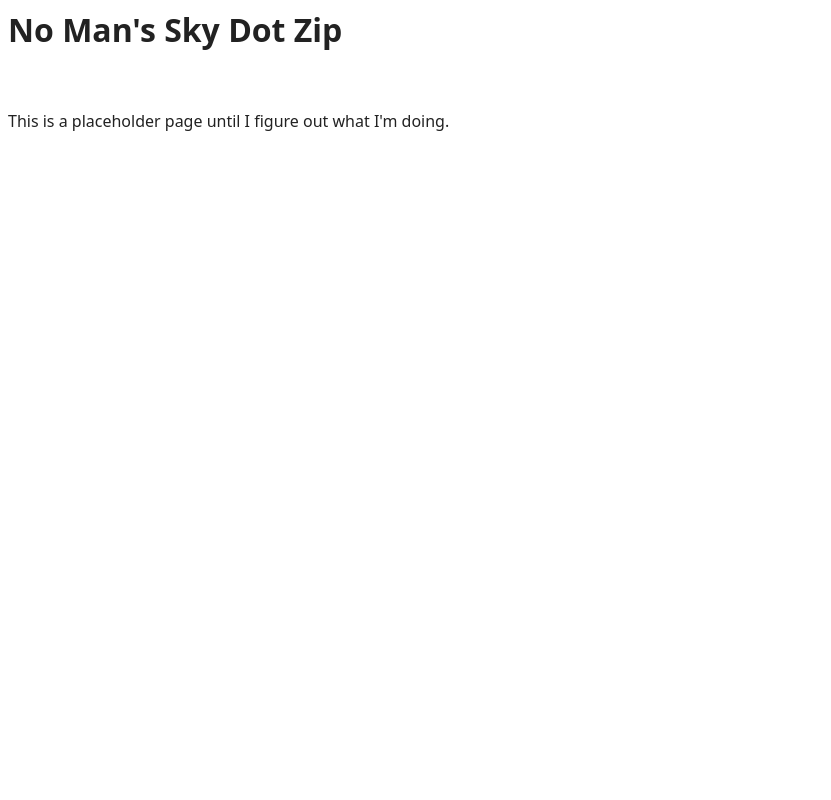
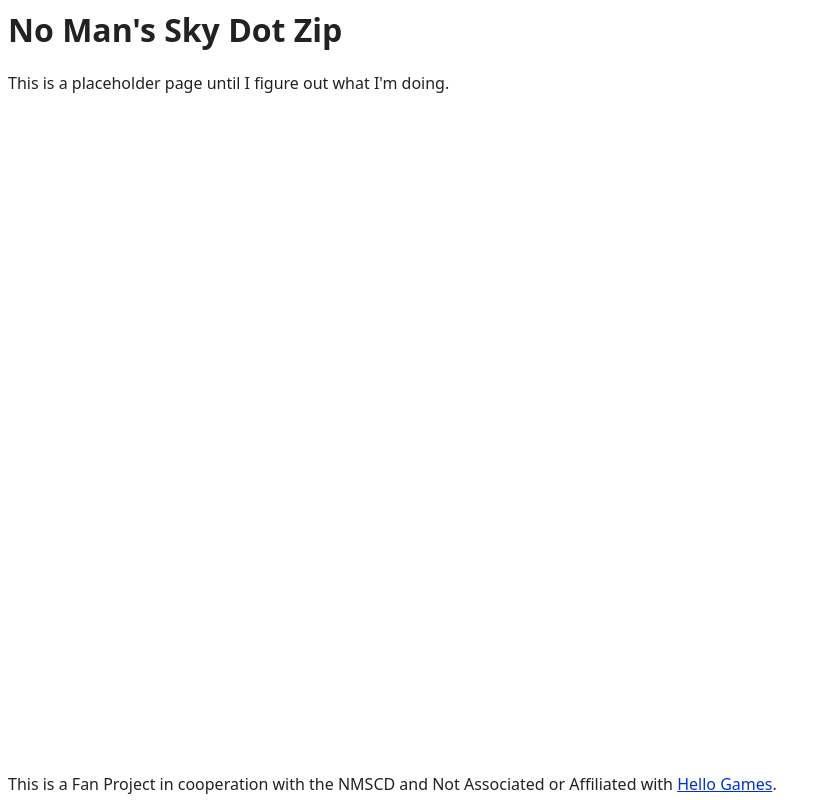
Before and after one commit to NMSCD/nomanssky.zip, a plain HTML site: page index.html in a window 1280 px wide. Shown: the top 800 px of the page, without its empty margins (0-831 px from the left). Drawn offline with Linux system fonts and the light colour scheme.

Commit message:
Update index.html
formating

```diff
--- a/index.html
+++ b/index.html
@@ -27,14 +27,10 @@
 </head>
 
 <body>
-  <H1>No Man's Sky Dot Zip</H1><br>
+  <H1>No Man's Sky Dot Zip</H1>
   <p>This is a placeholder page until I figure out what I'm doing.</p>
-
-  <div style="position: relative;width: 600px; height: 800px;">
-    <div style="position: absolute; bottom: 5px;">
-      This is a Fan Project in cooperation with the NMSCD and Not Associated or Affiliated with <a
-        href="https://hellogames.org/">Hello Games</a>.
-    </div>
+  <div style="position: absolute; bottom: 5px;">
+      This is a Fan Project in cooperation with the NMSCD and Not Associated or Affiliated with <a href="https://hellogames.org/">Hello Games</a>.
   </div>
 
 </body>
```
